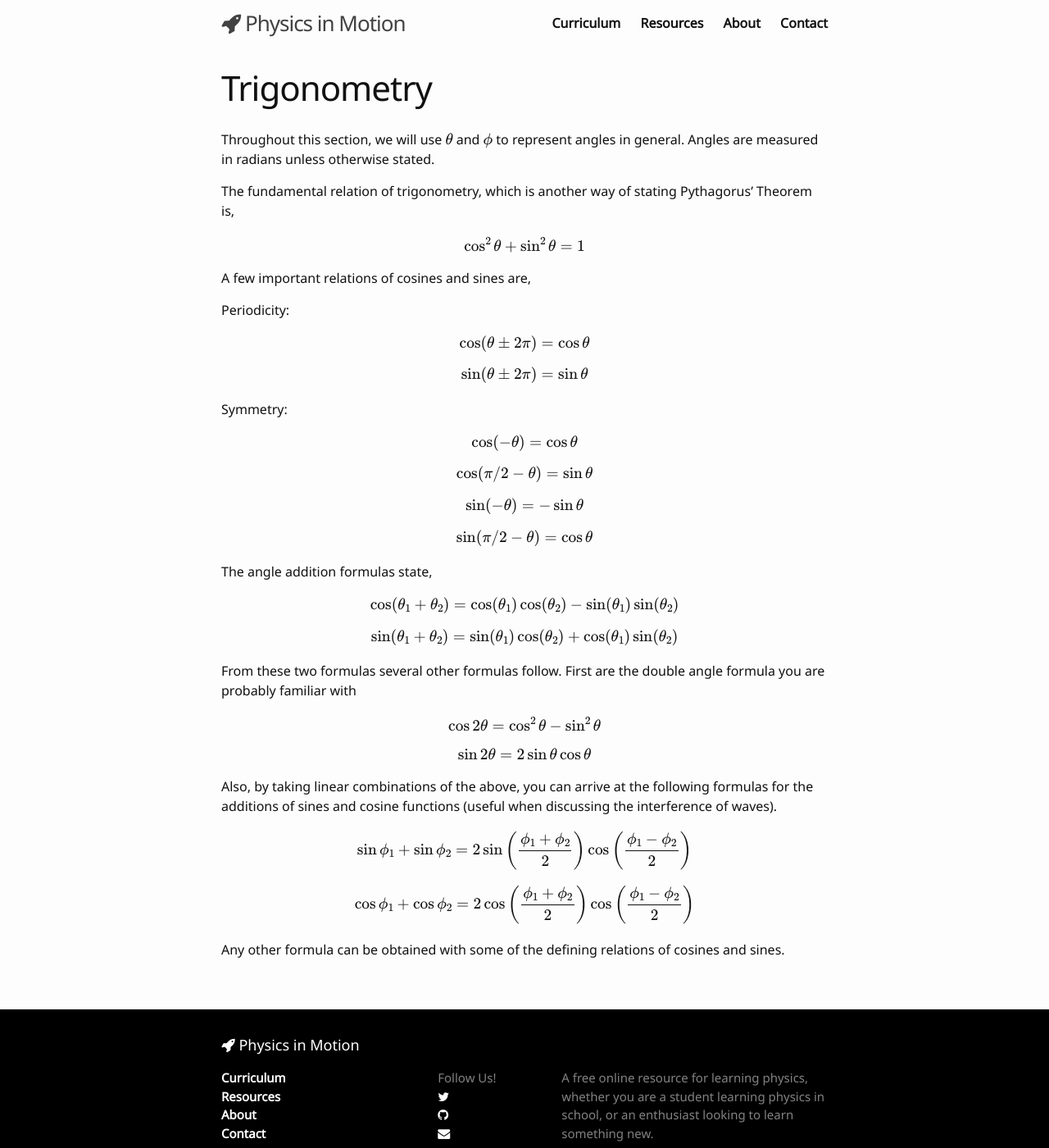
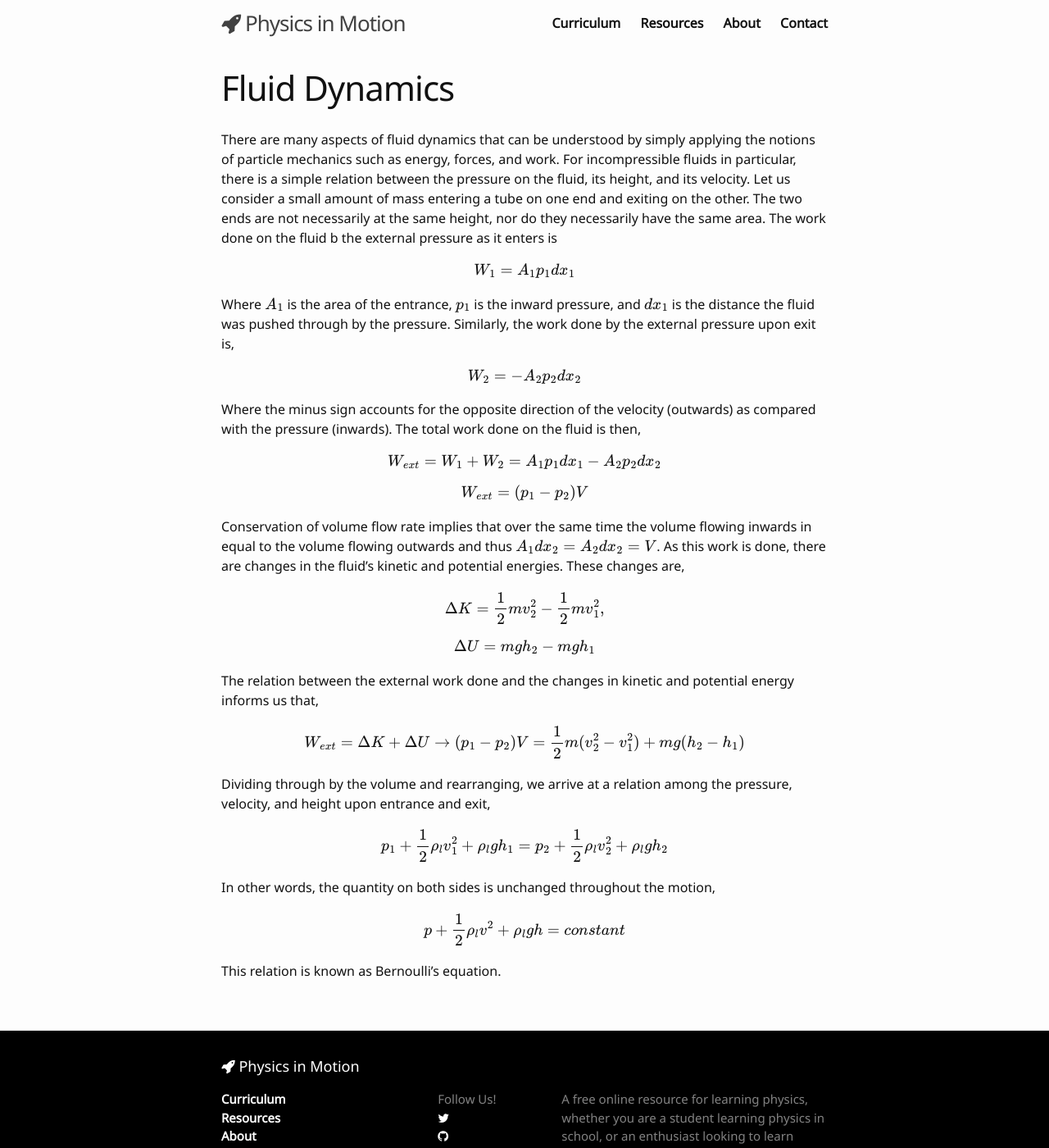
Before and after one commit to LeNPaul/physics-in-motion-old, a Jekyll site: the page built from _posts/2016-11-10-fluid-dynamics.md, in a window 1280 px wide and 1400 px high. Shown: the whole window at 82% size. Built offline with Jekyll 4.4.1, drawn with Linux system fonts in a browser that asks for light colours; nearby versions of some CDN libraries; formulas are drawn with MathJax 3.

Commit message:
Update content

```diff
--- a/_posts/2016-11-10-fluid-dynamics.md
+++ b/_posts/2016-11-10-fluid-dynamics.md
@@ -1,76 +1,58 @@
 ---
 layout: post
-title:  "Trigonometry"
-date: 2016-11-08
-categories: Mathematics
+title:  "Fluid Dynamics"
+date: 2016-11-10
+categories: Fluids
 ---
 
-Throughout this section, we will use \\( \theta \\) and \\( \phi \\) to represent angles in general. Angles are measured in radians unless otherwise stated.
-
-The fundamental relation of trigonometry, which is another way of stating Pythagorus' Theorem is,
+There are many aspects of fluid dynamics that can be understood by simply applying the notions of particle mechanics such as energy, forces, and work. For incompressible fluids in particular, there is a simple relation between the pressure on the fluid, its height, and its velocity. Let us consider a small amount of mass entering a tube on one end and exiting on the other. The two ends are not necessarily at the same height, nor do they necessarily have the same area. The work done on the fluid b the external pressure as it enters is
 
 $$
-  \cos^2 \theta + \sin^2 \theta = 1
+  W_1 = A_1 p_1 dx_1
 $$
 
-A few important relations of cosines and sines are,
-
-Periodicity:
+Where \\( A_1 \\) is the area of the entrance, \\( p_1 \\) is the inward pressure, and \\( d x_1 \\) is the distance the fluid was pushed through by the pressure. Similarly, the work done by the external pressure upon exit is,
 
 $$
-  \cos(\theta \pm 2 \pi) = \cos \theta
+  W_2 = - A_2 p_2 d x_2
+$$
+
+Where the minus sign accounts for the opposite direction of the velocity (outwards) as compared with the pressure (inwards). The total work done on the fluid is then,
+
+$$
+  W_{ext} = W_1 + W_2 = A_1 p_1 d x_1 - A_2 p_2 d x_2
 $$
 
 $$
-  \sin(\theta \pm 2 \pi) = \sin \theta
+  W_{ext} = (p_1 - p_2) V
 $$
 
-Symmetry:
+Conservation of volume flow rate implies that over the same time the volume flowing inwards in equal to the volume flowing outwards and thus \\( A_1 d x_2 = A_2 d x_2 = V \\). As this work is done, there are changes in the fluid's kinetic and potential energies. These changes are,
 
 $$
-  \cos(-\theta) = \cos \theta
+  \Delta K = \frac{1}{2} m v^2_2 - \frac{1}{2} m v_1^2,
 $$
 
 $$
-  \cos(\pi/2 - \theta) = \sin \theta
+  \Delta U = m g h_2 - m g h_1
 $$
 
+The relation between the external work done and the changes in kinetic and potential energy informs us that,
+
 $$
-  \sin(-\theta) = - \sin \theta
+  W_{ext} = \Delta K + \Delta U \rightarrow (p_1 - p_2) V = \frac{1}{2} m (v^2_2 - v^2_1) + mg (h_2 - h_1)
 $$
 
+Dividing through by the volume and rearranging, we arrive at a relation among the pressure, velocity, and height upon entrance and exit,
+
 $$
-  \sin(\pi/2 - \theta) = \cos \theta
+  p_1 + \frac{1}{2} \rho_l v^2_1 + \rho_l g h_1 = p_2 + \frac{1}{2} \rho_l v^2_2 + \rho_l g h_2
 $$
 
-The angle addition formulas state,
+In other words, the quantity on both sides is unchanged throughout the motion,
 
 $$
-  \cos(\theta_1 + \theta_2) = \cos(\theta_1)\cos(\theta_2) - \sin(\theta_1)\sin(\theta_2)
+  p + \frac{1}{2} \rho_l v^2 + \rho_l g h = constant
 $$
 
-$$
-  \sin(\theta_1 + \theta_2) = \sin(\theta_1)\cos(\theta_2) + \cos(\theta_1)\sin(\theta_2)
-$$
-
-From these two formulas several other formulas follow. First are the double angle formula you are probably familiar with
-
-$$
-  \cos 2 \theta = \cos^2 \theta - \sin^2 \theta
-$$
-
-$$
-  \sin 2 \theta = 2 \sin\theta \cos \theta
-$$
-
-Also, by taking linear combinations of the above, you can arrive at the following formulas for the additions of sines and cosine functions (useful when discussing the interference of waves).
-
-$$
-  \sin \phi_1 + \sin \phi_2 = 2 \sin \left( \frac{\phi_1 + \phi_2}{2} \right) \cos \left( \frac{\phi_1 - \phi_2}{2} \right)
-$$
-
-$$
-  \cos \phi_1 + \cos \phi_2 = 2 \cos \left( \frac{\phi_1 + \phi_2}{2} \right) \cos \left( \frac{\phi_1 - \phi_2}{2} \right)
-$$
-
-Any other formula can be obtained with some of the defining relations of cosines and sines.
+This relation is known as Bernoulli's equation.
```
Also changed, not shown: _posts/2016-11-06-mathematics-calculus.md (added, +76 -0 lines).
